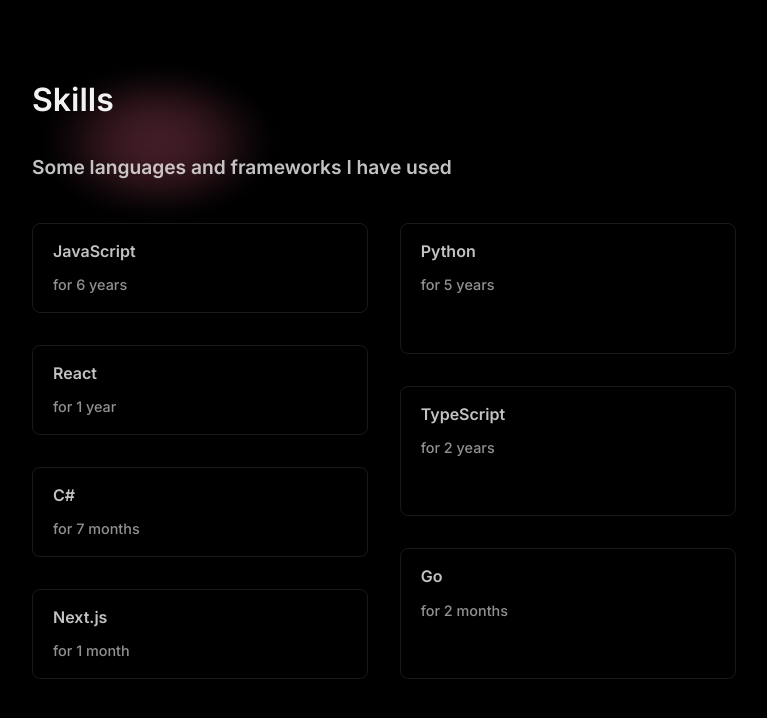
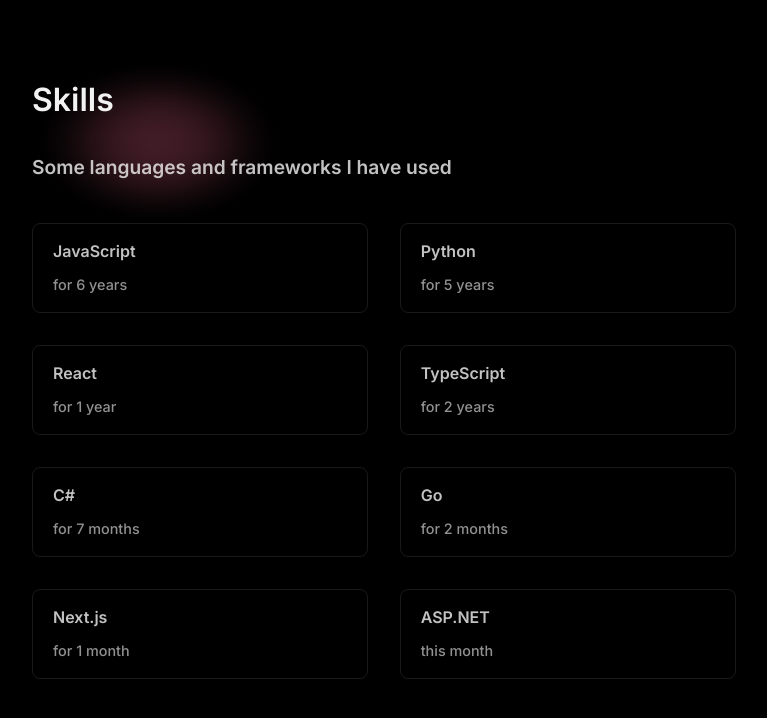
Before and after one commit to sd0e/portfolio, a Next.js app: page /skills in a window 1280 px wide. Shown: the top 718 px of the page, without its empty margins (256-1023 px from the left). Built offline with nearby package versions, Linux system fonts and the light colour scheme.

Commit message:
Add skill

```diff
--- a/pages/skills.tsx
+++ b/pages/skills.tsx
@@ -44,6 +44,9 @@
     }, {
       title: "Next.js",
       monthsSince2000: 12 * 23 + 1
+    }, {
+      title: "ASP.NET",
+      monthsSince2000: 12 * 23 + 2
     }
   ];
 
```
